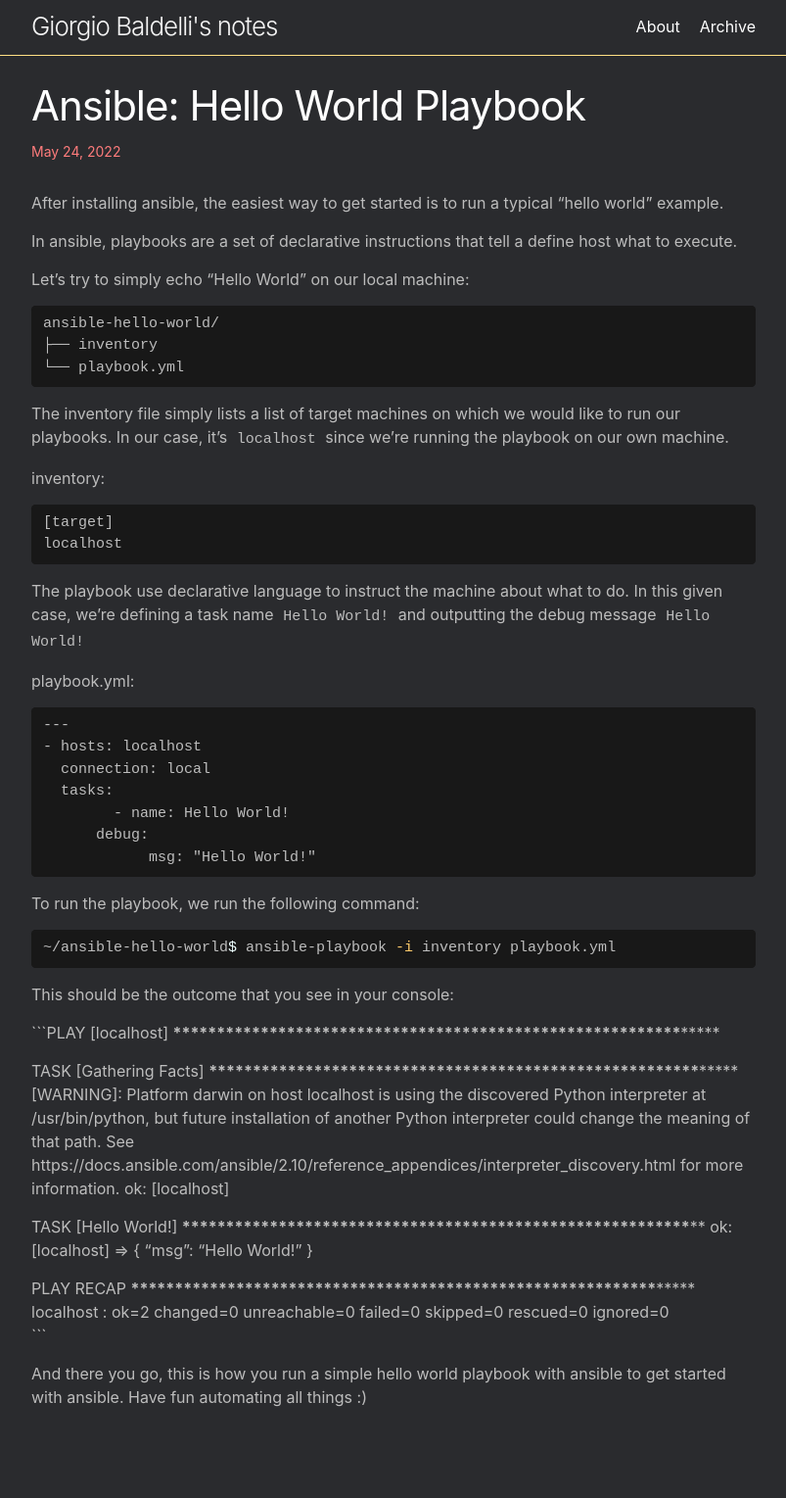
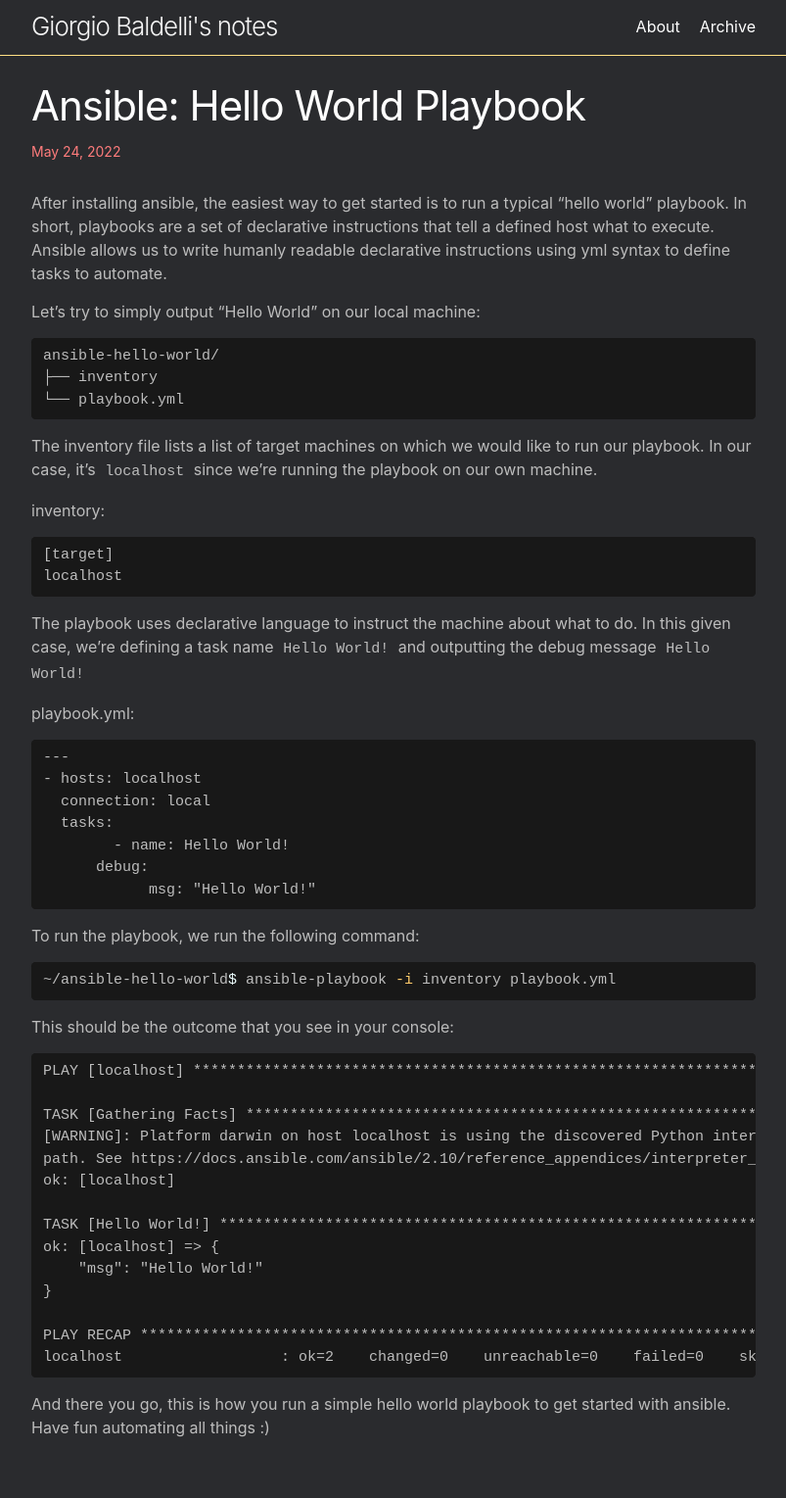
Before and after one commit to GiorgioBaldelli/giorgiobaldelli.github.io, a Jekyll site: the page built from _posts/2022-05-24-Ansible-Hello-World-Playbook.markdown, in a window 1280 px wide. Shown: the whole page at 98% size, without its empty margins (238-1041 px from the left). Built offline with Jekyll 4.4.1, drawn with Linux system fonts in a browser that asks for light colours; before the commit the page ends 1498 px from its top, so only the background shows below that.

Commit message:
Update 2022-05-24-Ansible-Hello-World-Playbook.markdown

````diff
--- a/_posts/2022-05-24-Ansible-Hello-World-Playbook.markdown
+++ b/_posts/2022-05-24-Ansible-Hello-World-Playbook.markdown
@@ -9,11 +9,9 @@
 published: true
 ---
 
-After installing ansible, the easiest way to get started is to run a typical "hello world" example.
+After installing ansible, the easiest way to get started is to run a typical "hello world" playbook. In short, playbooks are a set of declarative instructions that tell a defined host what to execute. Ansible allows us to write humanly readable declarative instructions using yml syntax to define tasks to automate.
 
-In ansible, playbooks are a set of declarative instructions that tell a define host what to execute.
-
-Let's try to simply echo "Hello World" on our local machine:
+Let's try to simply output "Hello World" on our local machine:
 
 ```
 ansible-hello-world/
@@ -21,7 +19,7 @@
 └── playbook.yml
 ```
 
-The inventory file simply lists a list of target machines on which we would like to run our playbooks. In our case, it's `localhost` since we're running the playbook on our own machine.
+The inventory file lists a list of target machines on which we would like to run our playbook. In our case, it's `localhost` since we're running the playbook on our own machine.
 
 inventory:
 ```
@@ -29,7 +27,7 @@
 localhost
 ```
 
-The playbook use declarative language to instruct the machine about what to do. In this given case, we're defining a task name `Hello World!` and outputting the debug message `Hello World!`
+The playbook uses declarative language to instruct the machine about what to do. In this given case, we're defining a task name `Hello World!` and outputting the debug message `Hello World!`
 
 playbook.yml:
 ```
@@ -51,7 +49,8 @@
 This should be the outcome that you see in your console:
 
 
-```PLAY [localhost] ***********************************************************************************************************************************************************************************
+```
+PLAY [localhost] ***********************************************************************************************************************************************************************************
 
 TASK [Gathering Facts] *****************************************************************************************************************************************************************************
 [WARNING]: Platform darwin on host localhost is using the discovered Python interpreter at /usr/bin/python, but future installation of another Python interpreter could change the meaning of that
@@ -67,4 +66,4 @@
 localhost                  : ok=2    changed=0    unreachable=0    failed=0    skipped=0    rescued=0    ignored=0
 ```
 
-And there you go, this is how you run a simple hello world playbook with ansible to get started with ansible. Have fun automating all things :)
+And there you go, this is how you run a simple hello world playbook to get started with ansible. Have fun automating all things :)
````
